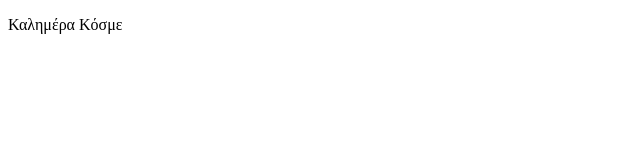
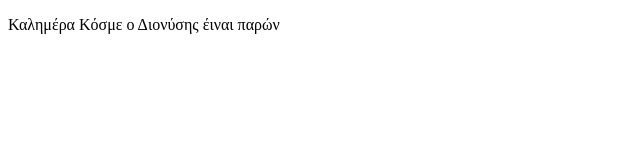
Before and after one commit to dkammenos/gitsample, a website: page test.html in a window 1280 px wide. Shown: the whole page, without its empty margins (0-640 px from the left). Drawn offline with Linux system fonts and the light colour scheme.

Commit message:
another com

```diff
--- a/test.html
+++ b/test.html
@@ -7,6 +7,6 @@
     <title>δοκιμη</title>
 </head>
 <body>
-    <p>Καλημέρα Κόσμε</p>
+    <p>Καλημέρα Κόσμε ο Διονύσης έιναι παρών</p>
 </body>
 </html>
```
